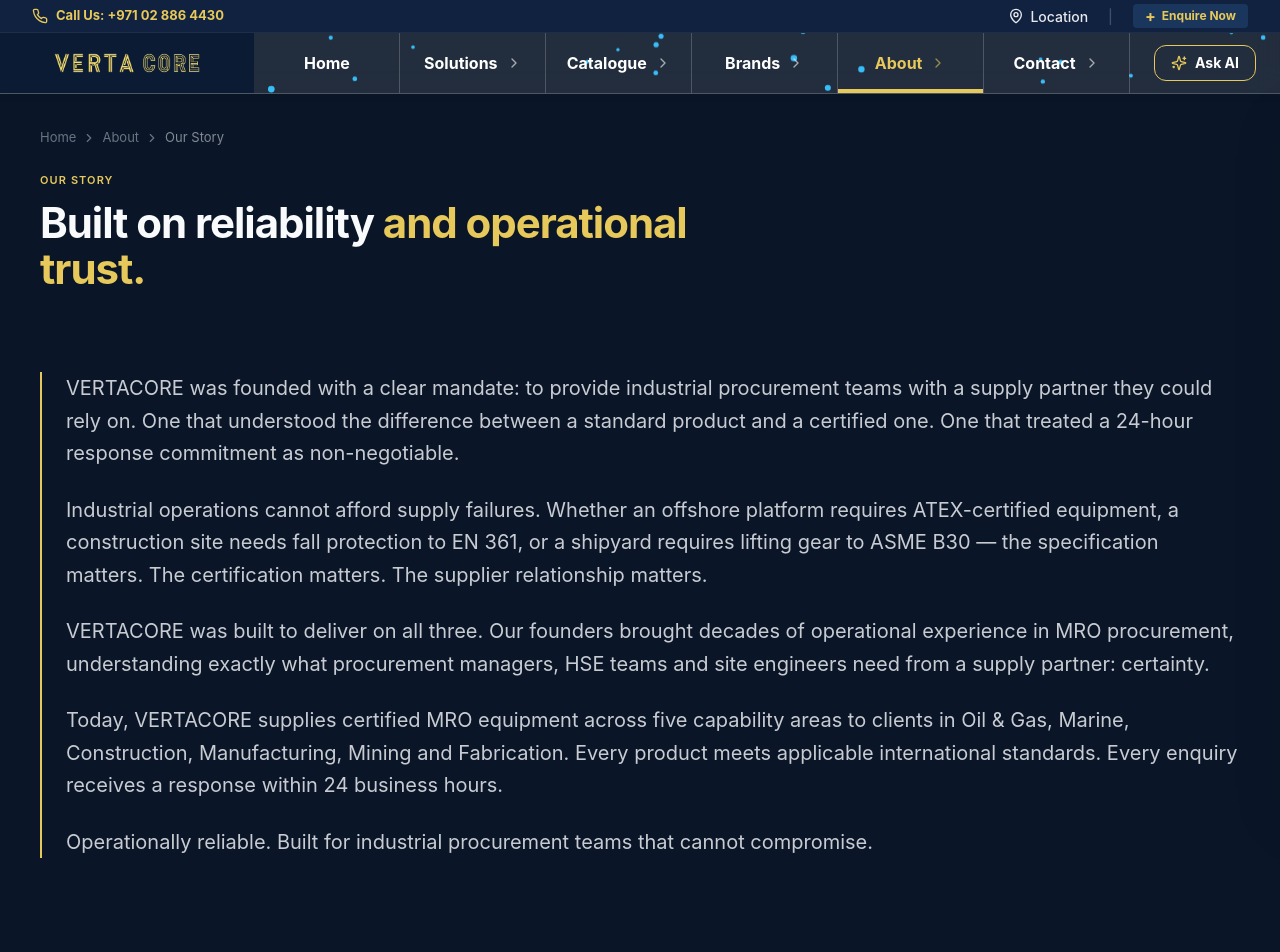
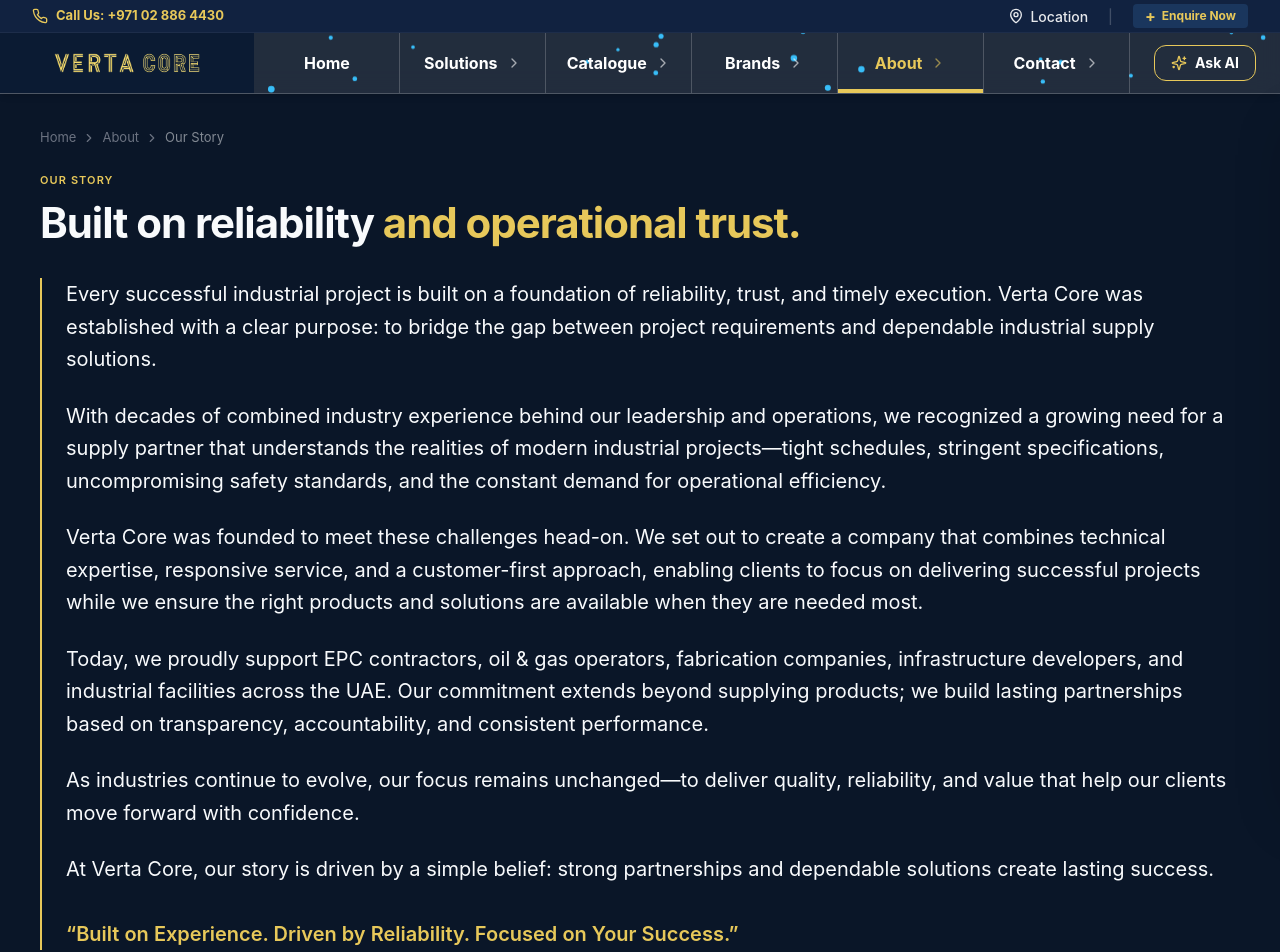
Before and after one commit to Zakertrading01/VertaCore, a Next.js app: page /about/story in a window 1280 px wide. Shown: the top 952 px of the page. Built offline with nearby package versions, Linux system fonts and the light colour scheme; no server answers; the database is empty; a web font is replaced by a local one.

Commit message:
about section our story fix

```diff
--- a/src/app/(marketing)/about/page.tsx
+++ b/src/app/(marketing)/about/page.tsx
@@ -135,10 +135,11 @@ export default function AboutPage() {
       <section className="pb-16 md:pb-24 pt-4 bg-navy">
         <div className="container-base max-w-7xl">
           <div className="grid grid-cols-1 md:grid-cols-2 gap-6 max-w-4xl mx-auto">
-            {/* Our Story Link - Disabled temporarily */}
-            <div
+            {/* Our Story Link */}
+            <TapLink
+              href="/about/story"
               tabIndex={0}
-              className="cursor-default group p-8 rounded-2xl bg-navy-dark border border-steel/10 hover:border-gold/30 focus:border-gold/30 active:border-gold/30 hover:-translate-y-1 focus:-translate-y-1 active:-translate-y-1 active:scale-95 transition-all duration-300 hover:bg-surface/10 focus:bg-surface/10 hover:shadow-2xl focus:shadow-2xl hover:shadow-gold/5 focus:shadow-gold/5 group-hover:border-gold/30 group-focus:border-gold/30 group-hover:bg-surface/10 group-focus:bg-surface/10 group-active:border-gold/30 group-active:bg-surface/10 relative overflow-hidden outline-none"
+              className="group p-8 rounded-2xl bg-navy-dark border border-steel/10 hover:border-gold/30 focus:border-gold/30 active:border-gold/30 hover:-translate-y-1 focus:-translate-y-1 active:-translate-y-1 active:scale-95 transition-all duration-300 hover:shadow-2xl focus:shadow-2xl hover:shadow-gold/5 focus:shadow-gold/5 relative overflow-hidden outline-none"
             >
               <div className="absolute top-0 right-0 w-32 h-32 bg-gold/5 rounded-bl-full -mr-16 -mt-16 transition-transform group-hover:scale-150 group-focus:scale-150 group-active:scale-150 duration-500" />
 
@@ -151,10 +152,10 @@ export default function AboutPage() {
                 Our Story
               </h3>
               <p className="text-sm text-surface/60 leading-relaxed mb-6 relative z-10">How Verta Core was founded and built into an industry leader.</p>
-              {/* <div className="flex items-center gap-2 text-sm font-semibold text-gold relative z-10">
-                Coming Soon <ArrowRight className="h-4 w-4 transform group-hover:translate-x-1 transition-transform" />
-              </div> */}
-            </div>
+              <div className="flex items-center gap-2 text-sm font-semibold text-gold relative z-10">
+                Read our story <ArrowRight className="h-4 w-4 transform group-hover:translate-x-1 group-focus:translate-x-1 group-active:translate-x-1 transition-transform" />
+              </div>
+            </TapLink>
 
             <TapLink
               href="/about/mission"
--- a/src/app/(marketing)/about/story/page.tsx
+++ b/src/app/(marketing)/about/story/page.tsx
@@ -31,52 +31,46 @@ export default function StoryPage() {
         dangerouslySetInnerHTML={{ __html: JSON.stringify(breadcrumbSchema(breadcrumb)) }}
       />
 
-      <header className="bg-navy-dark pt-16 lg:pt-32 pb-8">
+      <header className="bg-navy-dark pt-16 lg:pt-32 pb-2">
         <div className="container-base">
           <Breadcrumb items={breadcrumb} className="mb-6" />
           <SectionLabel className="mb-3">Our Story</SectionLabel>
-          <h1 className="text-dlg font-bold text-surface max-w-2xl tracking-tight">
+          <h1 className="text-dlg font-bold text-surface max-w-4xl tracking-tight">
             Built on reliability <span className="text-gold">and operational trust.</span>
           </h1>
         </div>
       </header>
 
-      <section className="pt-8 pb-16 md:pt-12 md:pb-24 bg-navy-dark">
+      <section className="pt-2 pb-8 md:pt-6 md:pb-12 bg-navy-dark">
         <div className="container-base max-w-3xl">
           <ScrollReveal>
-            <div className="space-y-6 text-lg md:text-xl text-surface/80 leading-relaxed pl-6 border-l-2 border-gold">
+            <div className="space-y-6 text-lg md:text-xl text-surface leading-relaxed pl-6 border-l-2 border-gold">
               <p>
-                VERTACORE was founded with a clear mandate: to provide industrial
-                procurement teams with a supply partner they could rely on. One that
-                understood the difference between a standard product and a certified one.
-                One that treated a 24-hour response commitment as non-negotiable.
+                Every successful industrial project is built on a foundation of reliability, trust, and timely execution. Verta Core was established with a clear purpose: to bridge the gap between project requirements and dependable industrial supply solutions.
               </p>
 
               <p>
-                Industrial operations cannot afford supply failures. Whether an offshore
-                platform requires ATEX-certified equipment, a construction site needs
-                fall protection to EN 361, or a shipyard requires lifting gear to ASME
-                B30 — the specification matters. The certification matters. The supplier
-                relationship matters.
+                With decades of combined industry experience behind our leadership and operations, we recognized a growing need for a supply partner that understands the realities of modern industrial projects—tight schedules, stringent specifications, uncompromising safety standards, and the constant demand for operational efficiency.
               </p>
 
               <p>
-                VERTACORE was built to deliver on all three. Our founders brought
-                decades of operational experience in MRO procurement, understanding
-                exactly what procurement managers, HSE teams and site engineers need
-                from a supply partner: certainty.
+                Verta Core was founded to meet these challenges head-on. We set out to create a company that combines technical expertise, responsive service, and a customer-first approach, enabling clients to focus on delivering successful projects while we ensure the right products and solutions are available when they are needed most.
               </p>
 
               <p>
-                Today, VERTACORE supplies certified MRO equipment across five capability
-                areas to clients in Oil &amp; Gas, Marine, Construction, Manufacturing,
-                Mining and Fabrication. Every product meets applicable international
-                standards. Every enquiry receives a response within 24 business hours.
+                Today, we proudly support EPC contractors, oil &amp; gas operators, fabrication companies, infrastructure developers, and industrial facilities across the UAE. Our commitment extends beyond supplying products; we build lasting partnerships based on transparency, accountability, and consistent performance.
               </p>
 
               <p>
-                Operationally reliable. Built for industrial
-                procurement teams that cannot compromise.
+                As industries continue to evolve, our focus remains unchanged—to deliver quality, reliability, and value that help our clients move forward with confidence.
+              </p>
+
+              <p>
+                At Verta Core, our story is driven by a simple belief: strong partnerships and dependable solutions create lasting success.
+              </p>
+
+              <p className="font-semibold text-gold mt-8">
+                “Built on Experience. Driven by Reliability. Focused on Your Success.”
               </p>
             </div>
           </ScrollReveal>
```
